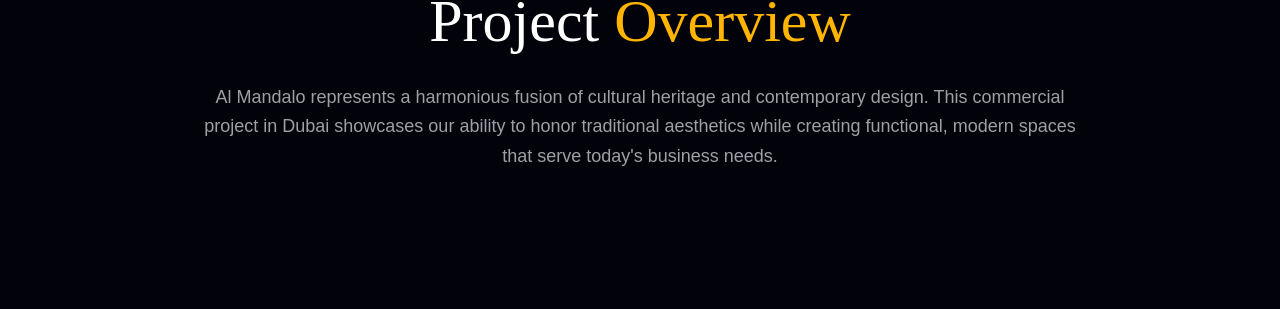
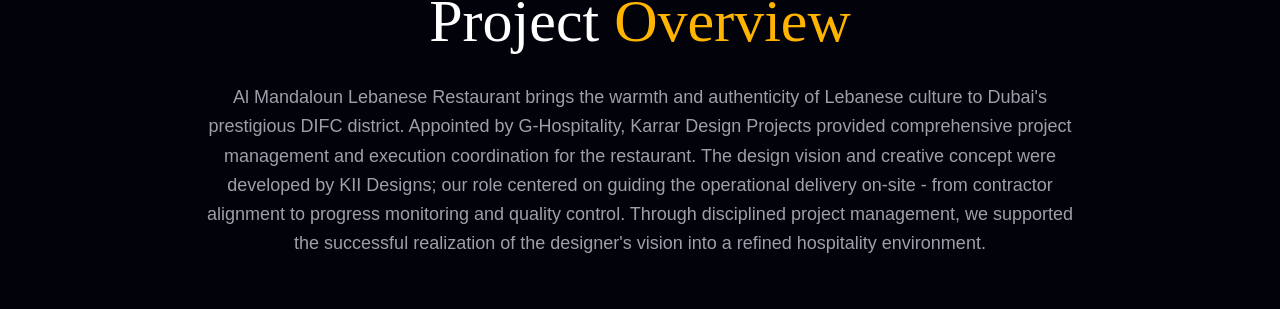
Before and after one commit to 1nsane-in/karrardesign, a React (Vite) app: page /studio/al-mandalo in a window 1280 px wide. Shown: the part 952-1261 px from the top of the page. Built offline with nearby package versions, Linux system fonts and the light colour scheme; a web font is replaced by a local one.

Commit message:
feat : update content

```diff
--- a/src/components/home/Testimonial.jsx
+++ b/src/components/home/Testimonial.jsx
@@ -8,35 +8,30 @@
         "Every detail was meticulously executed, from the architectural flow to the finishing touches. The result is a home that truly reflects our lifestyle and vision.",
       name: "Mr. S.K. Gupta",
       designation: "Private Client, Emirates Hills, Dubai",
-      src: "https://images.unsplash.com/photo-1600585154340-be6161a56a0c?q=80&w=1200&auto=format&fit=crop",
     },
     {
       quote:
         "The transformation of our penthouse was extraordinary. Their team balanced luxury with comfort, creating an environment that is both iconic and personal.",
       name: "VVIP Client",
       designation: "Fairmont Residences, Palm Jumeirah",
-      src: "https://images.unsplash.com/photo-1600210492493-0946911123ea?q=80&w=1200&auto=format&fit=crop",
     },
     {
       quote:
         "Their project management expertise ensured flawless execution on a complex luxury hospitality project. Guests consistently remark on the elegance and refinement of the spaces.",
       name: "Management Team",
       designation: "Blue Diamond Al Salam Palace Hotel, Fujairah",
-      src: "https://images.unsplash.com/photo-1554995207-c18c203602cb?q=80&w=1200&auto=format&fit=crop",
     },
     {
       quote:
         "From design concept to completion, the journey was seamless. Karrar Design Projects brought international-grade luxury into our family home.",
       name: "Gupta Family",
       designation: "Luxury Mansion, Lucknow, India",
-      src: "https://images.unsplash.com/photo-1582268611958-ebfd161ef9cf?q=80&w=1200&auto=format&fit=crop",
     },
     {
       quote:
         "Their ability to merge design creativity with operational precision is unmatched. Our outlets not only look spectacular but function flawlessly.",
       name: "Operations Director",
       designation: "Entrecôte Café de Paris, Dubai & Yas Mall",
-      src: "https://images.unsplash.com/photo-1600607688969-a5bfcd646154?q=80&w=1200&auto=format&fit=crop",
     },
   ];
   return (
@@ -46,6 +41,6 @@
   );
 });
 
-Testimonial.displayName = 'Testimonial';
+Testimonial.displayName = "Testimonial";
 
 export default Testimonial;
--- a/src/data/studio/projectsList.js
+++ b/src/data/studio/projectsList.js
@@ -108,7 +108,7 @@
     description:
       "An authentic Lebanese restaurant design that captures the essence of Middle Eastern hospitality while incorporating modern dining concepts.",
     fullDescription:
-      "Mandaloun Lebanese restaurant brings the warmth and authenticity of Lebanese culture to Dubai's prestigious DIFC district. This project challenged us to create an atmosphere that honors traditional Lebanese design elements while meeting the sophisticated expectations of the financial district's clientele.",
+      "Al Mandaloun Lebanese Restaurant brings the warmth and authenticity of Lebanese culture to Dubai's prestigious DIFC district. Appointed by G-Hospitality, Karrar Design Projects provided comprehensive project management and execution coordination for the restaurant. The design vision and creative concept were developed by KII Designs; our role centered on guiding the operational delivery on-site - from contractor alignment to progress monitoring and quality control. Through disciplined project management, we supported the successful realization of the designer’s vision into a refined hospitality environment.",
     images: [
       "https://res.cloudinary.com/dhctsorc0/image/upload/v1763909434/38_bq0id7.jpg",
       "https://res.cloudinary.com/dhctsorc0/image/upload/v1763909400/27_v7gxsn.jpg",
@@ -143,7 +143,7 @@
     description:
       "A contemporary commercial space that blends traditional Middle Eastern elements with modern design principles.",
     fullDescription:
-      "Al Mandalo represents a harmonious fusion of cultural heritage and contemporary design. This commercial project in Dubai showcases our ability to honor traditional aesthetics while creating functional, modern spaces that serve today's business needs.",
+      "Al Mandaloun Lebanese Restaurant brings the warmth and authenticity of Lebanese culture to Dubai's prestigious DIFC district. Appointed by G-Hospitality, Karrar Design Projects provided comprehensive project management and execution coordination for the restaurant. The design vision and creative concept were developed by KII Designs; our role centered on guiding the operational delivery on-site - from contractor alignment to progress monitoring and quality control. Through disciplined project management, we supported the successful realization of the designer's vision into a refined hospitality environment.",
     images: [
       "https://res.cloudinary.com/dhctsorc0/image/upload/v1763909819/29_nmicse.jpg",
       "https://res.cloudinary.com/dhctsorc0/image/upload/v1763909400/27_v7gxsn.jpg",
```
